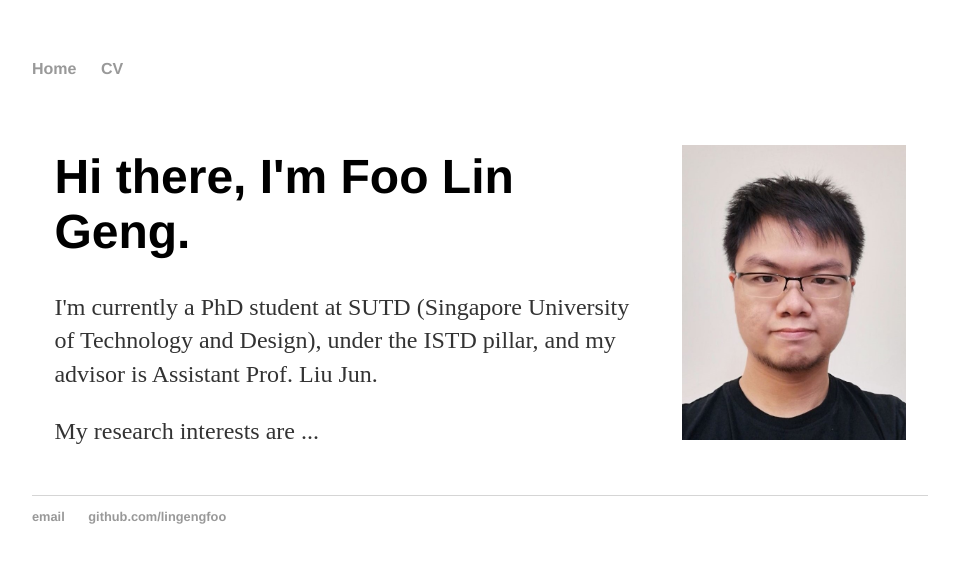
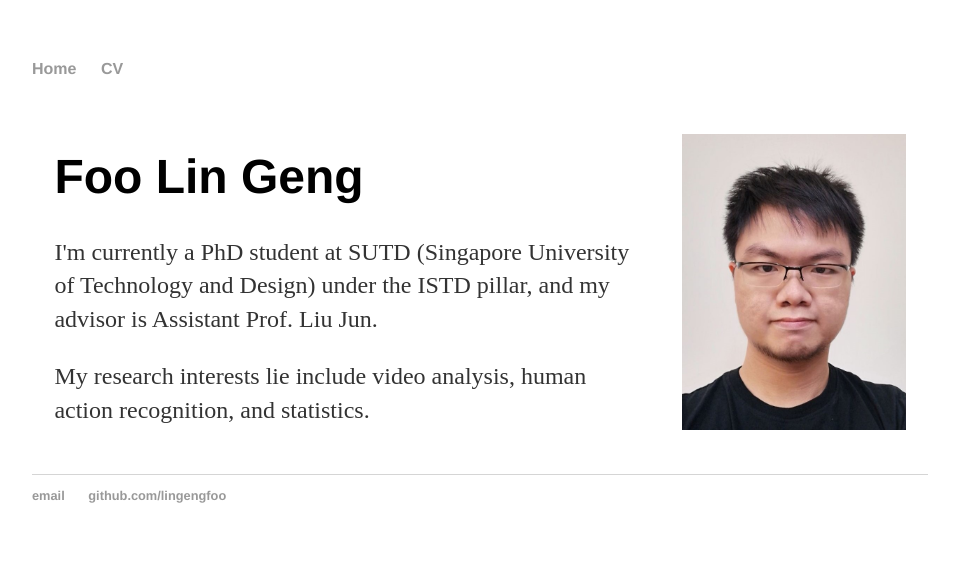
Before and after one commit to lingengfoo/lingengfoo.github.io, a Jekyll site: the page built from index.html, in a window 1280 px wide. Shown: the top 563 px of the page, without its empty margins (160-1119 px from the left). Built offline with Jekyll 4.4.1, drawn with Linux system fonts in a browser that asks for light colours.

Commit message:
Update index.html

```diff
--- a/index.html
+++ b/index.html
@@ -5,9 +5,9 @@ title: Lin Geng's Homepage
 <table style="width:100%;border:0px;border-spacing:0px;border-collapse:separate;margin-right:auto;margin-left:auto;">
 	<tr style="padding:0px">
 		<td style="padding:2.5%;width:70%;vertical-align:top">
-			<h1>Hi there, I'm Foo Lin Geng.</h1>
-			<p>I'm currently a PhD student at SUTD (Singapore University of Technology and Design), under the ISTD pillar, and my advisor is Assistant Prof. Liu Jun.</p>
-			<p>My research interests are ...</p>
+			<h1>Foo Lin Geng</h1>
+			<p>I'm currently a PhD student at SUTD (Singapore University of Technology and Design) under the ISTD pillar, and my advisor is Assistant Prof. Liu Jun.</p>
+			<p>My research interests lie include video analysis, human action recognition, and statistics. </p>
 		</td>
 		<td style="padding:2.5%;width:30%;max-width:40%">
 			<img style="width:100%;max-width:100%" alt="profile photo" src="{{site.url}}/assets/images/lingeng.jpg">
```
